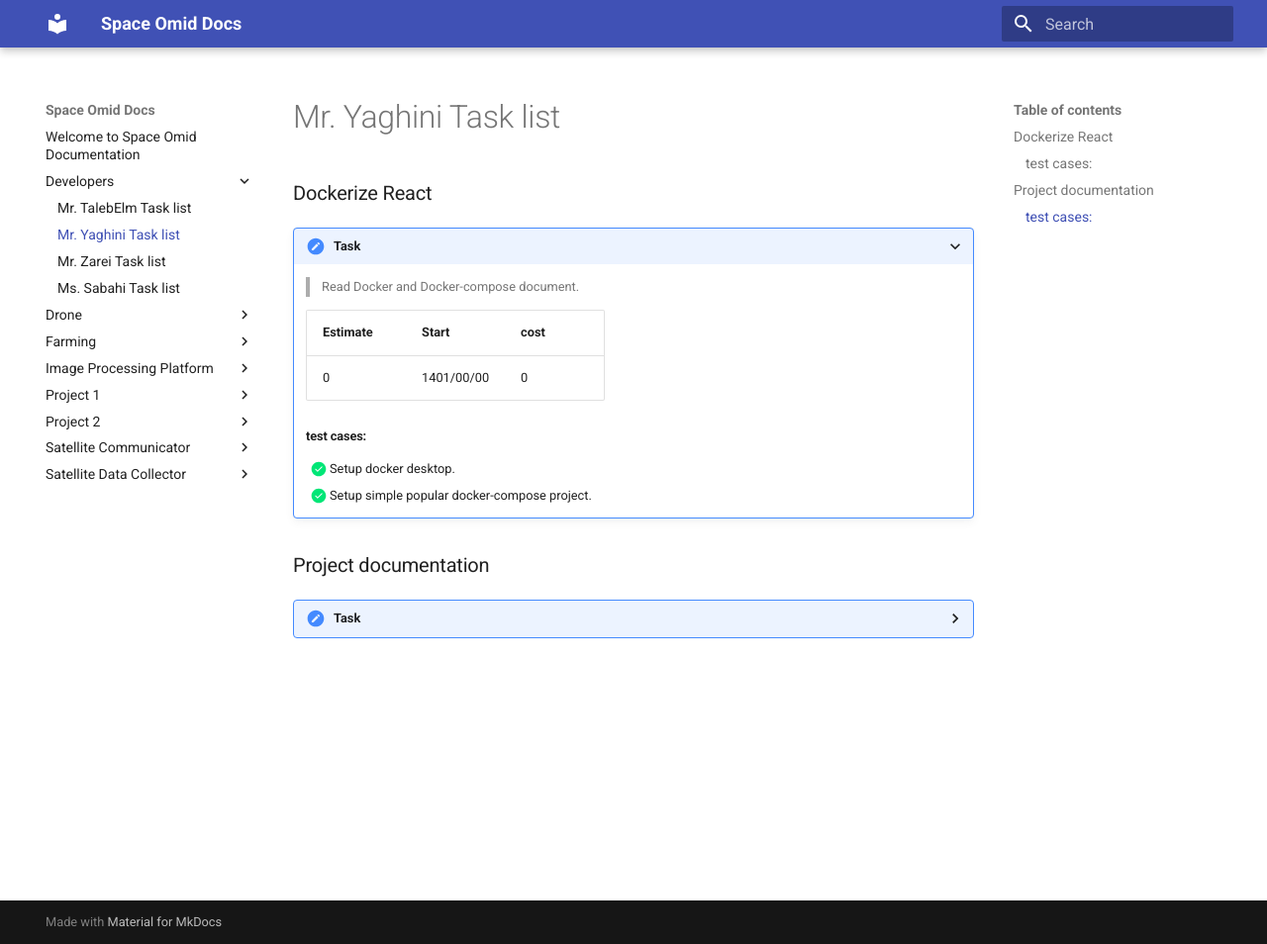
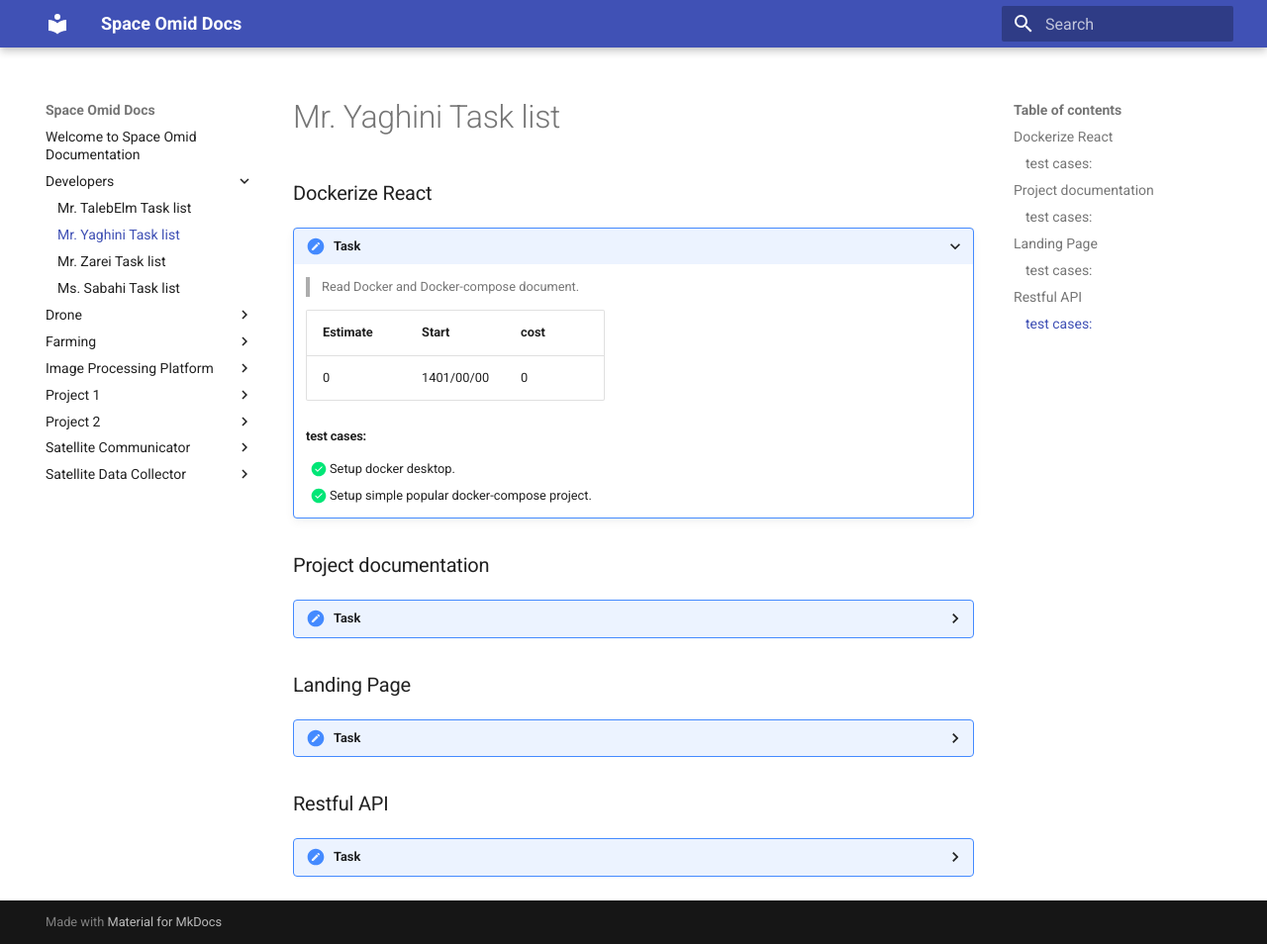
Before and after one commit to spaceomid/Documentation, an MkDocs documentation site: the page built from docs/Developers/MrYaghini.md, in a window 1280 px wide and 954 px high. Shown: the whole window at 99% size. Built offline with MkDocs 1.6.1 and Material for MkDocs 9.7.7, drawn with Linux system fonts in a browser that asks for light colours.

Commit message:
add new task

```diff
--- a/docs/Developers/MrYaghini.md
+++ b/docs/Developers/MrYaghini.md
@@ -29,3 +29,31 @@
     - [x] project description.
     - [x] project tree diagram.
     - [X] project feature list.
+
+
+### Landing Page
+??? Task
+
+    > Document 'Drone' project.
+
+    | Estimate       | Start         | cost          |
+    |----------------|---------------|---------------|
+    | 1401/10/08     | 1401/09/30    | ?h            |
+
+    #### test cases:
+
+    - [ ] Dockerize
+
+
+### Restful API
+??? Task
+
+    > Document 'Drone' project.
+
+    | Estimate       | Start         | cost          |
+    |----------------|---------------|---------------|
+    | 1401/10/08     | 1401/09/30    | ?h            |
+
+    #### test cases:
+
+    - [ ] Starting
```
